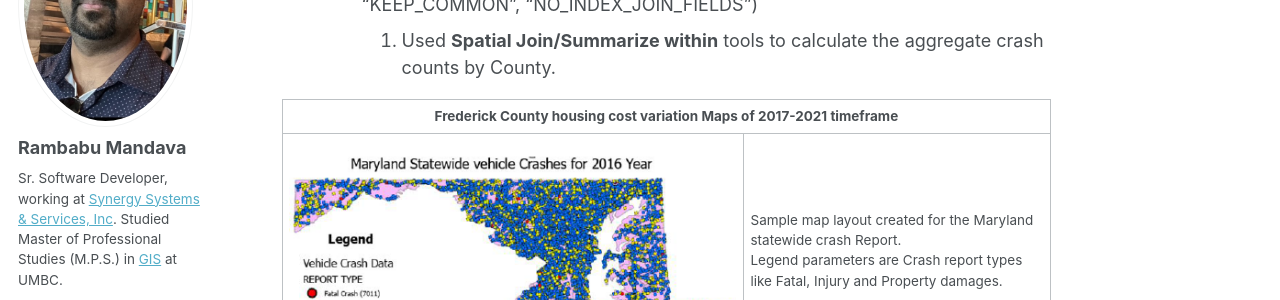
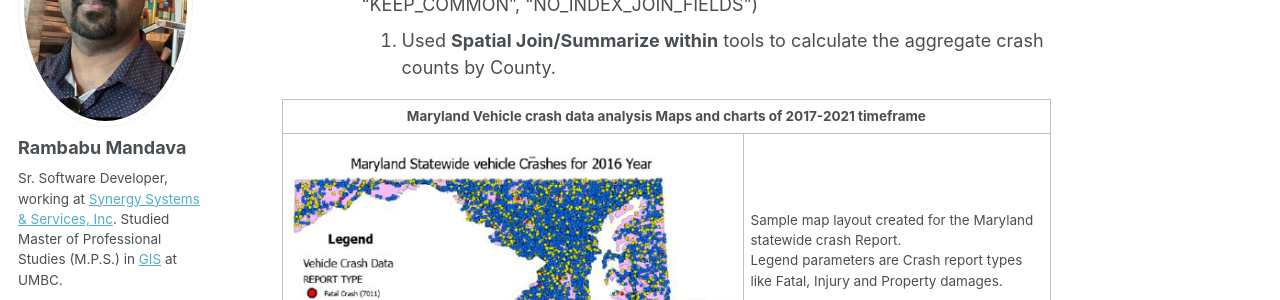
Before and after one commit to mandavaram/mandavaram.github.io, a Jekyll site: the page built from _portfolio/3. Vehicle_Crash_Analysis.md, in a window 1280 px wide and 900 px high, scrolled down 2160 px. Shown: the part 152-452 px from the top of the window. Built offline with Jekyll 4.4.1, drawn with Linux system fonts in a browser that asks for light colours.

Commit message:
Update 3. Vehicle_Crash_Analysis.md

```diff
--- a/_portfolio/3. Vehicle_Crash_Analysis.md
+++ b/_portfolio/3. Vehicle_Crash_Analysis.md
@@ -58,7 +58,7 @@ Used data from the following sources:
 
 <table>
       <tr>
-          <td colspan='2' align='center'><strong>Frederick County housing cost variation Maps of 2017-2021 timeframe</strong></td>
+          <td colspan='2' align='center'><strong>Maryland Vehicle crash data analysis Maps and charts of 2017-2021 timeframe</strong></td>
       </tr>
        <tr>
           <td width='60%'><img src='/images/Maryland_Statewide_Vehicle_Crash_Analysis.png'> </td>
```
